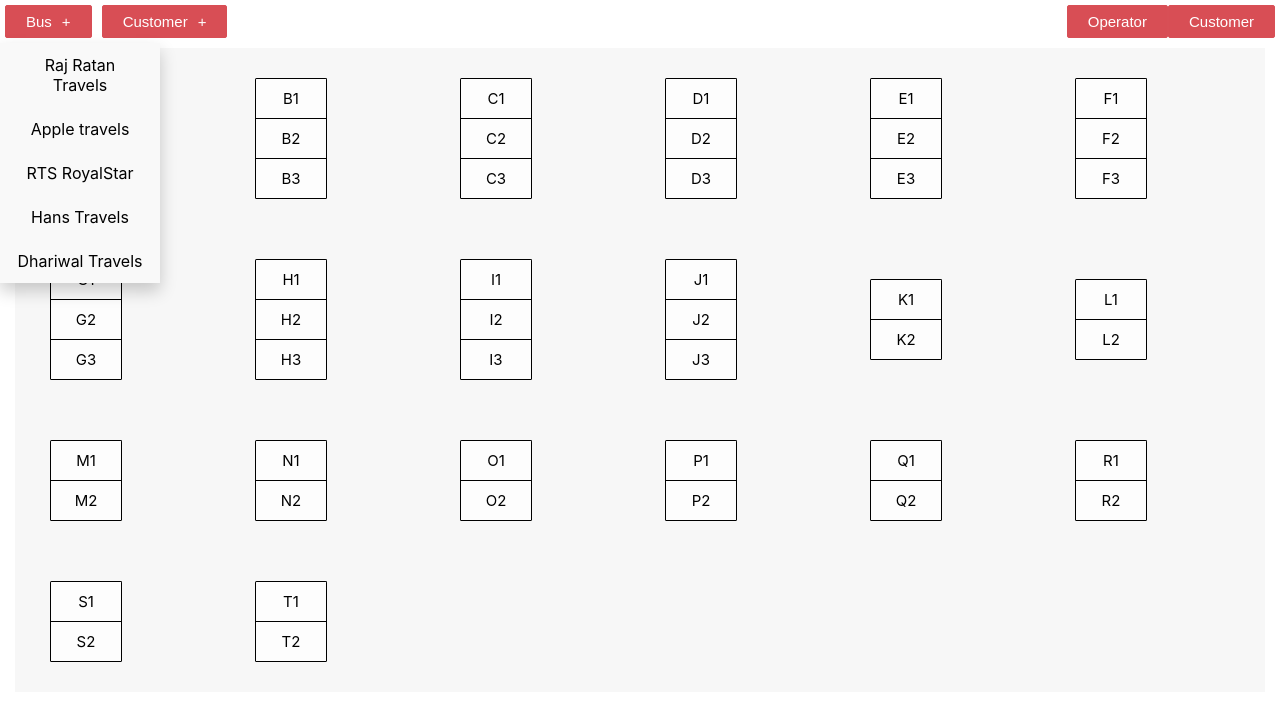
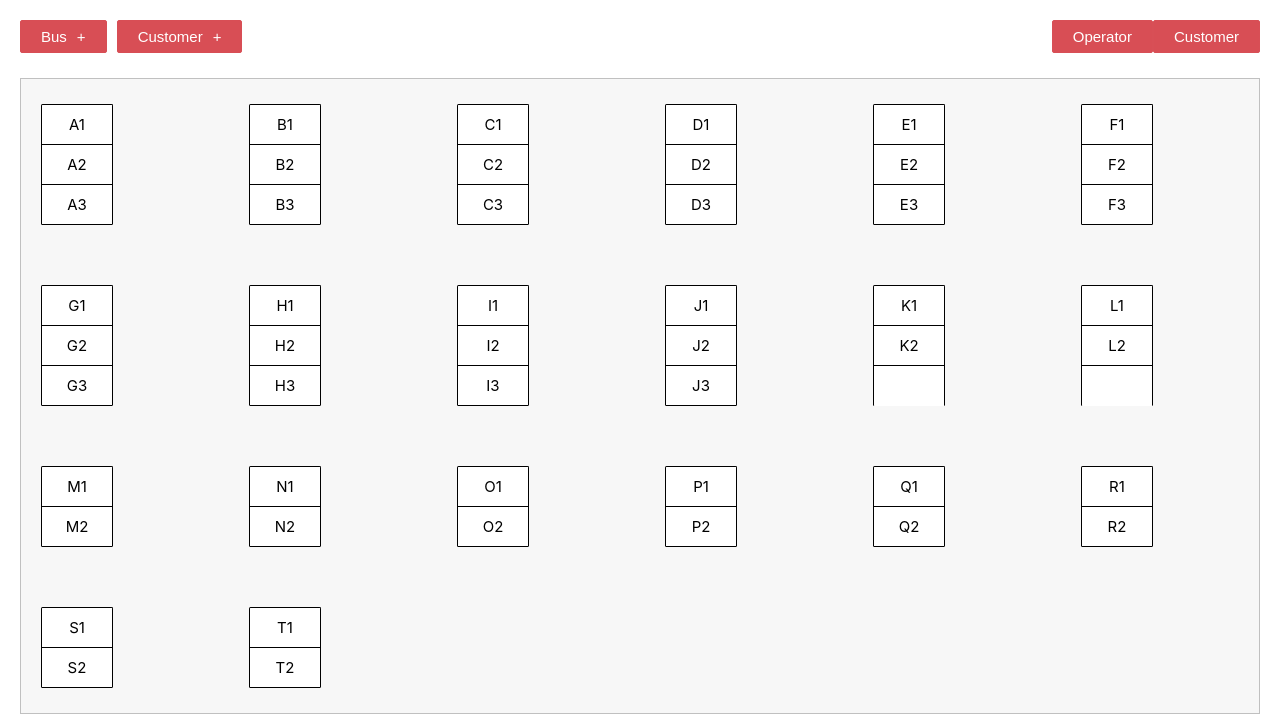
Before and after one commit to mitaliSurve/book-my-bus, a React (Create React App) app: page / in a window 1280 px wide. Shown: the top 726 px of the page. Built offline with nearby package versions, Linux system fonts and the light colour scheme.

Commit message:
change background color

```diff
--- a/src/App.css
+++ b/src/App.css
@@ -1,5 +1,6 @@
 .App {
   text-align: center;
+  background-color: white;
 }
 
 .App-logo {
--- a/src/components/button/button.module.css
+++ b/src/components/button/button.module.css
@@ -8,7 +8,6 @@
   text-transform: capitalize;
   text-align: center;
   cursor: pointer;
-  margin: 5px;
   color: white;
 }
 .button:hover {
--- a/src/components/button/groupButton/groupButton.module.css
+++ b/src/components/button/groupButton/groupButton.module.css
@@ -9,7 +9,6 @@
   text-align: center;
   cursor: pointer;
   float: left;
-  margin: 5px 0px;
   color: white;
 }
 
--- a/src/components/dialogMenu/Dialog.js
+++ b/src/components/dialogMenu/Dialog.js
@@ -19,7 +19,7 @@ const Dialog = ({ onClose, header, children, action }) => {
         </div>
         <div className={style.modal_body}>{children}</div>
         <div className={style.modal_footer}>
-          <Button className={buttonStyle.button} onClick={onClose}>
+          <Button className={cx(buttonStyle.button, style.margin)} onClick={onClose}>
             {action}
           </Button>
           <Button
--- a/src/components/dialogMenu/dialog.module.css
+++ b/src/components/dialogMenu/dialog.module.css
@@ -39,7 +39,7 @@
 }
 
 .modal_footer {
-  padding: 2px 13px;
+  padding: 10px 13px;
   border-top: 1px solid #e0e0e0;
   display: flex;
   justify-content: flex-end;
@@ -79,3 +79,7 @@
   align-items: center;
   justify-content: space-between;
 }
+
+.margin {
+  margin-right: 10px;
+}
--- a/src/pages/busList/BusList.jsx
+++ b/src/pages/busList/BusList.jsx
@@ -1,15 +1,16 @@
 import React from "react";
 import PropTypes from "prop-types";
+import cx from 'classnames';
 
 import Button from "../../components/button/Button";
 
 import buttonstyle from "../../components/button/button.module.css";
 import style from "./buslist.module.css";
 
-const BusList = ({ onClick, busList, name }) => {
+const BusList = ({ onClick, busList, name, className }) => {
 
   return (
-    <div className={style.dropdown}>
+    <div className={cx(style.dropdown, className)}>
       <Button className={buttonstyle.button}>
         {name}<span className={style.margin}>+</span>
       </Button>
@@ -28,6 +29,7 @@ BusList.propTypes = {
   busList: PropTypes.arrayOf(PropTypes.object),
   onClick: PropTypes.func,
   name: PropTypes.string,
+  className: PropTypes.string,
 };
 
 export default BusList;
--- a/src/pages/dashboard/Dashboard.js
+++ b/src/pages/dashboard/Dashboard.js
@@ -24,12 +24,16 @@ const Dashboard = () => {
     console.log(customerMenu);
   };
 
+
+  const handle = (s) => {
+    console.log(s, "jhhhhhhhhhhhhhhhhhhg-----------------------");
+  }
   return (
-    <>
+    <div className={style.root}>
       <div className={style.display_flex}>
         <div>
           <BusList name="bus" busList={busesName} />
-          <BusList name="Customer" busList={busesName} />
+          <BusList name="Customer" busList={busesName} className={style.margin} />
         </div>
         <div className={cx(style.display, style.margin)}>
           <ButtonGroup>Operator</ButtonGroup>
@@ -42,7 +46,7 @@ const Dashboard = () => {
           {seatNo.map((seats) => (
             <div className={style.seat} key={seats.id}  onClick={toggleOperatorMenu}>
               {seats.seatNumber.map((s) => (
-                <div key={s.id} className={style.seat_label}>
+                <div key={s.id} className={style.seat_label} onClick={() => handle(s)}>
                   {s.seat}
                 </div>
               ))}
@@ -54,7 +58,7 @@ const Dashboard = () => {
       {operatorMenu && <Operator onClose={toggleOperatorMenu} />}
 
       {customerMenu && <Customer onClose={toggleCustomerMenu} />}
-    </>
+    </div>
   );
 };
 
--- a/src/pages/dashboard/dashboard.module.css
+++ b/src/pages/dashboard/dashboard.module.css
@@ -1,5 +1,8 @@
+.root {
+  padding: 20px;
+}
 .display {
-  display: flex;
+  display: flex
 }
 .display_flex {
   display: flex;
@@ -10,26 +13,26 @@
   margin-top: 22px;
 }
 .container {
-  background-color: #f7f7f7;
-  padding: 5px 15px;
-  margin: 5px 15px;
+  /* background-color: #f7f7f7; */
+  margin: 25px 0px;
   border: 5px;
+  justify-content: center;
 }
 .grid_container {
   display: grid;
   grid-template-columns: auto auto auto auto auto auto auto auto auto auto;
   grid-gap: 10px;
   background-color: #f7f7f7;
-  justify-content: center;
-  align-items: center;
+  border: 1px solid silver;
+
   grid-template-columns: repeat(auto-fit, minmax(170px, 1fr));
 }
 
-.grid_container > div {
+/* .grid_container > div {
   background-color: rgba(255, 255, 255, 0.8);
   text-align: center;
   font-size: 25px;
-}
+} */
 
 .seat {
   width: 70px;
@@ -38,6 +41,7 @@
   border-top: 1px solid;
   border-left: 1px solid;
   border-right: 1px solid;
+  background-color: white;
 }
 
 /* .seat:hover {
@@ -51,5 +55,5 @@
 }
 
 .margin {
-  margin-right: 5px;
+  margin-left: 10px;
 }
```
